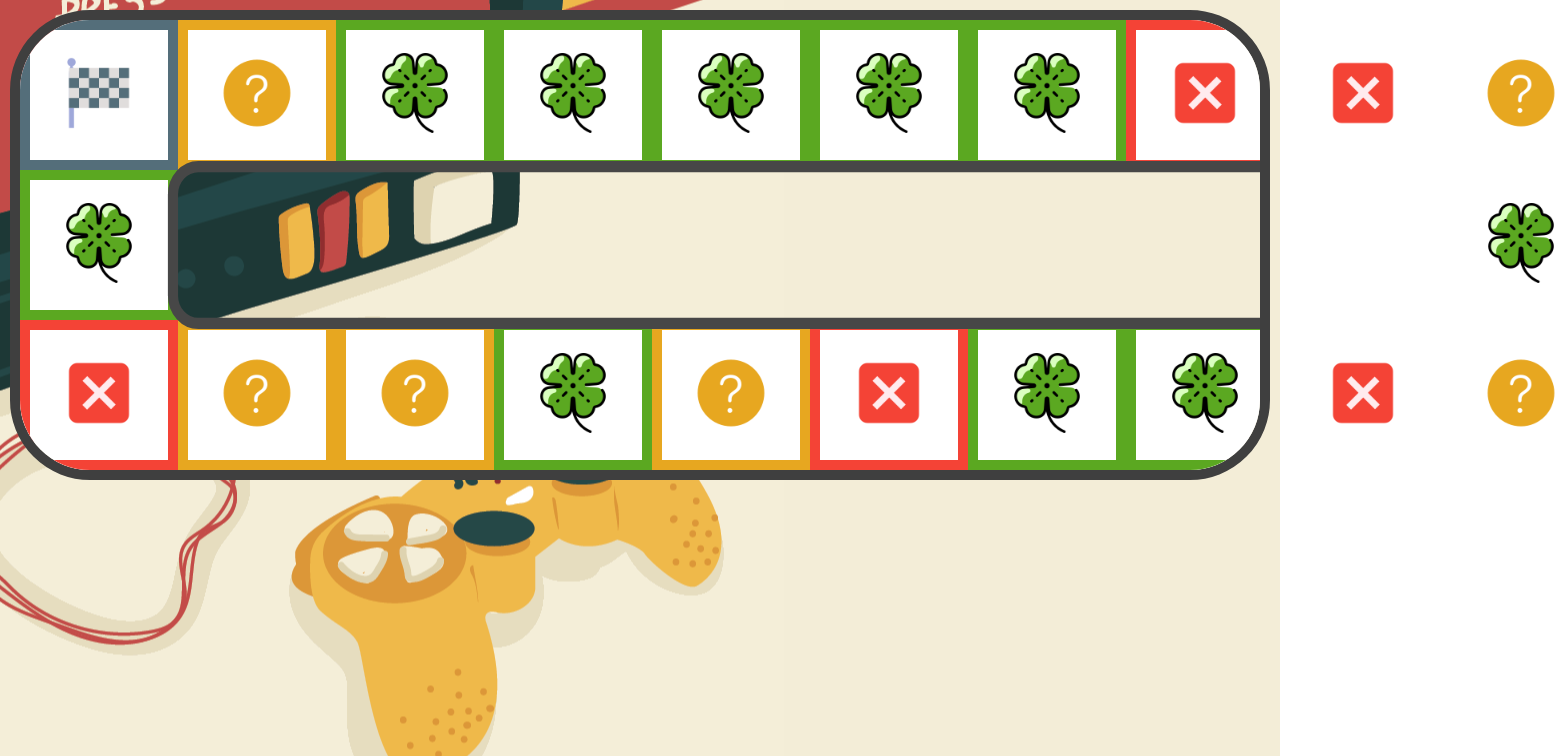
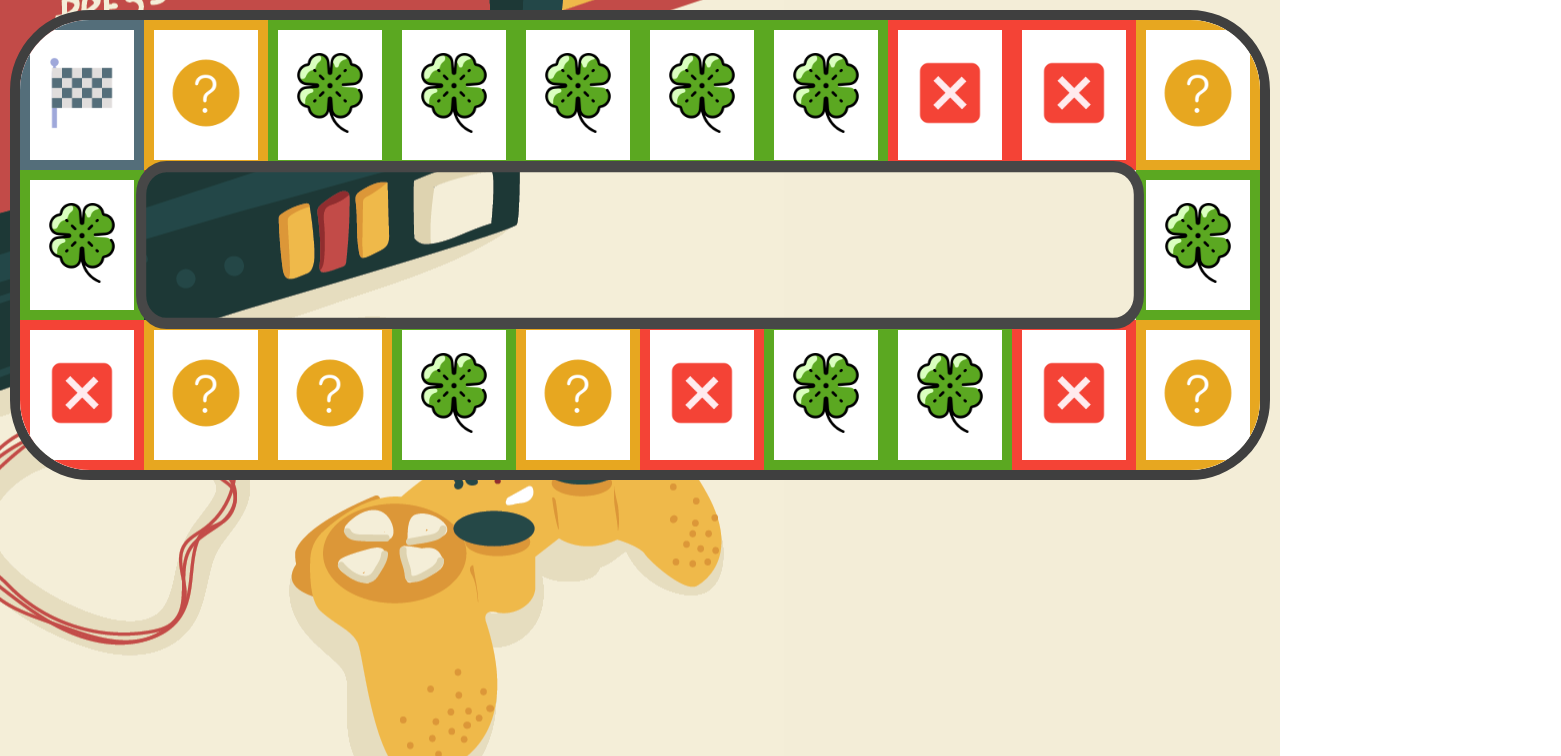
Before and after one commit to fsantosandrade/Board-Game, an Angular app: page /board-game in a window 1280 px wide. Shown: the top 756 px of the page, 1561 px wide, since content can reach past the window. Built offline with nearby package versions, Linux system fonts and the light colour scheme.

Commit message:
Bugs Fixed

```diff
--- a/src/app/components/card-game/card-game.component.css
+++ b/src/app/components/card-game/card-game.component.css
@@ -2,7 +2,7 @@
     display: flex;
     align-items: center;
     justify-content: center;
-    width: 158px;
+    width: 100%;
     height: 150px;
     border: 10px solid white;
     background-color: white;
--- a/src/app/components/information/information.component.ts
+++ b/src/app/components/information/information.component.ts
@@ -1,4 +1,4 @@
-import { Component, EventEmitter, Input, Output, SimpleChanges } from '@angular/core';
+import { Component, EventEmitter, Input, Output } from '@angular/core';
 
 @Component({
   selector: 'app-information',
@@ -17,11 +17,23 @@ export class InformationComponent {
   @Output() closeEvent = new EventEmitter<void>();
 
   closePopup() {
-    this.clickSound()
-    this.close = false
-    this.optionSelected.emit(this.selected);
-    this.selected = undefined
-    this.closeEvent.emit()
+    if(this.options) {
+      if (this.selected !== undefined) {
+        this.clickSound();
+        this.close = false;
+        this.optionSelected.emit(this.selected);
+        this.selected = undefined;
+        this.closeEvent.emit();
+      } else {
+        alert("Selecione pelo menos uma opção para fechar o popup.");
+      }
+    }else {
+      this.clickSound();
+      this.close = false;
+      this.optionSelected.emit(this.selected);
+      this.selected = undefined;
+      this.closeEvent.emit();
+    }
   }
 
   @Output() optionSelected = new EventEmitter<number | undefined>();
--- a/src/app/pages/game/game.component.css
+++ b/src/app/pages/game/game.component.css
@@ -8,7 +8,7 @@
     & .cards {
       display: grid;
       grid-template-columns: repeat(10, 1fr);
-      place-items: center;
+      place-items: left;
       border-radius: 80px;
       overflow: hidden;
       border: 10px solid #3F3F3F;
--- a/src/app/pages/game/game.component.ts
+++ b/src/app/pages/game/game.component.ts
@@ -162,6 +162,7 @@ export class GameComponent implements OnInit {
         playerAtual.points = 0
       }
     }else if(typeCard === 'coringa'){
+
       if(this.players.length > 2){
         this.optionsValid.length = 0
         this.optionsValid = this.players.map(p => (p.id !== playerAtual.id ? p.id : 0)).filter(id => id !== 0);
```
